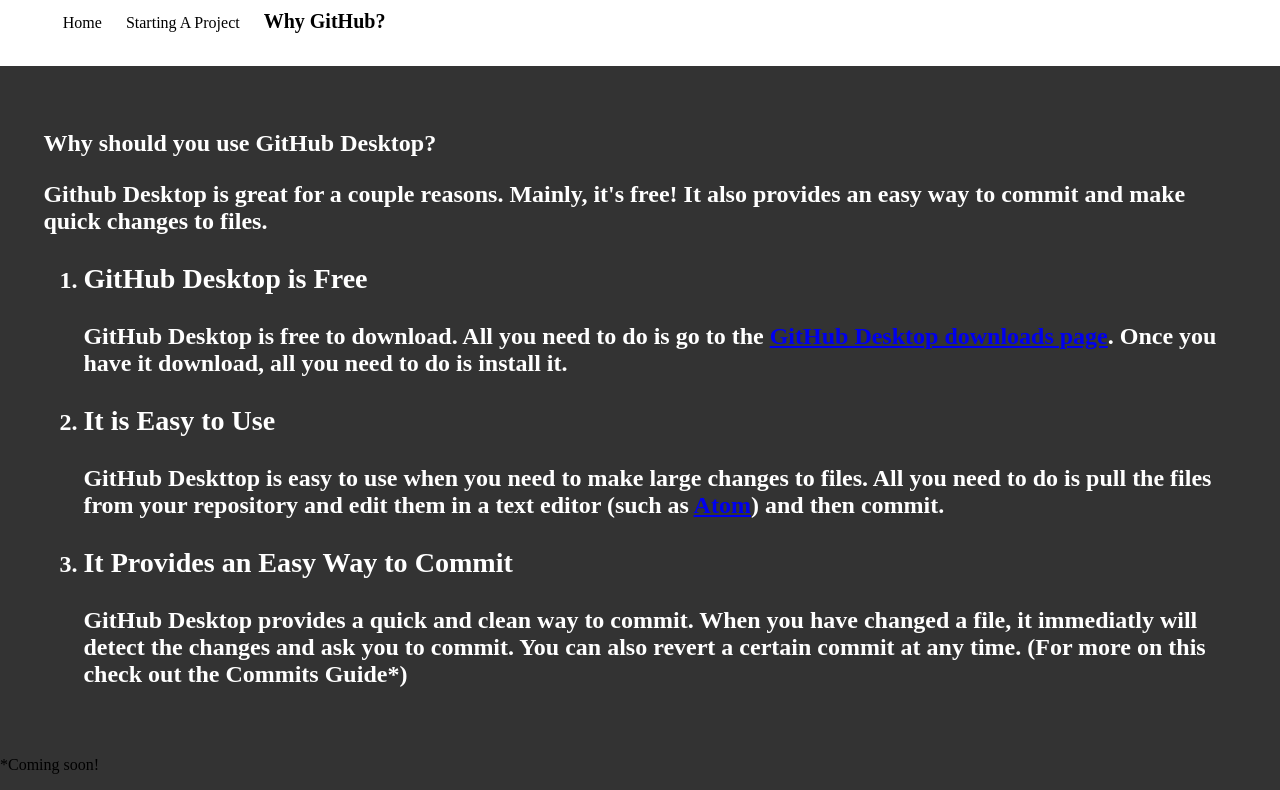
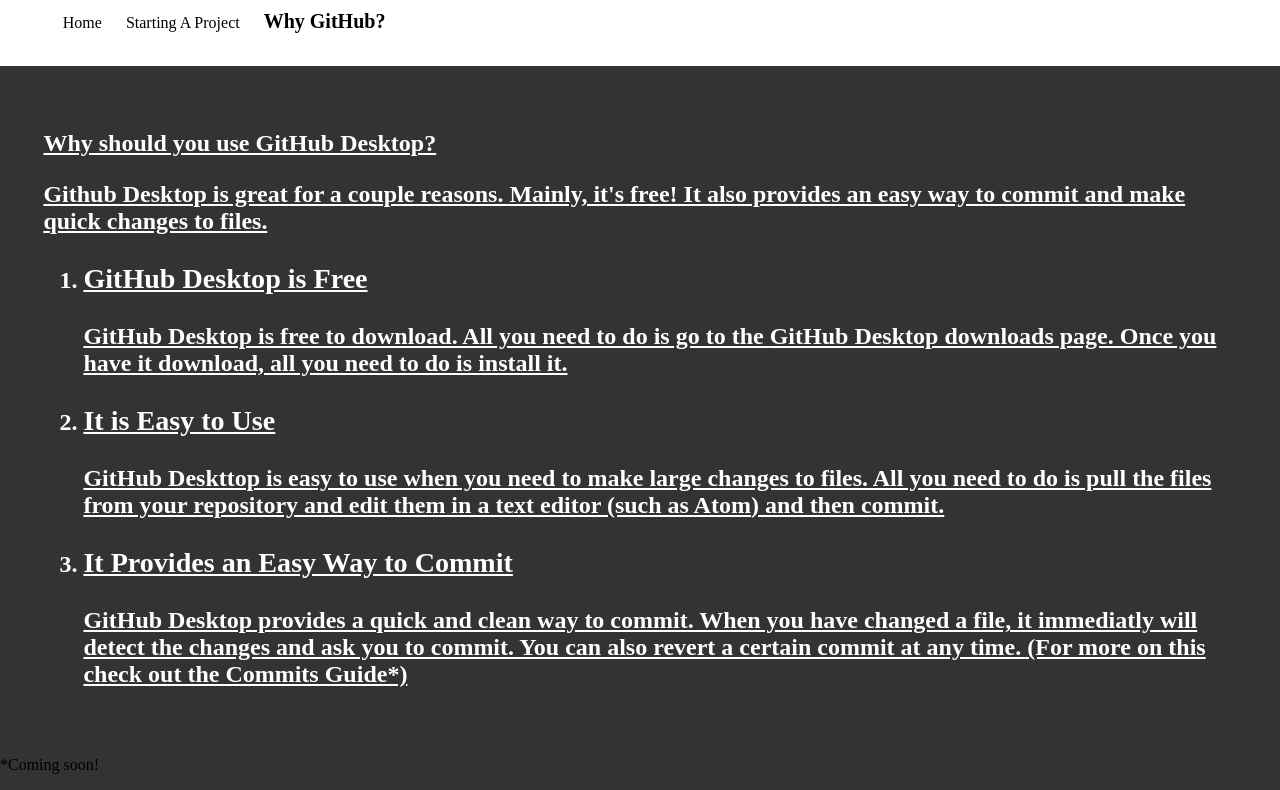
Before and after one commit to void-watcher/GitHub_Desktop_Guide, a plain HTML site: page whyuse.html in a window 1280 px wide. Shown: the part 75-865 px from the top of the page. Drawn offline with Linux system fonts and the light colour scheme.

Commit message:
CSS bug fixes
Fixed all of 'normal' being in 'h2' and 'a' being in blue and purple.

```diff
--- a/styles/main.css
+++ b/styles/main.css
@@ -2,6 +2,15 @@
   background: #333;
   margin: 0;
   padding: 0;
+}
+
+h2 {
+  font-weight: bold;
+  text-decoration: underline;
+}
+
+a {
+  color: white;
 }
 
 nav {
```
